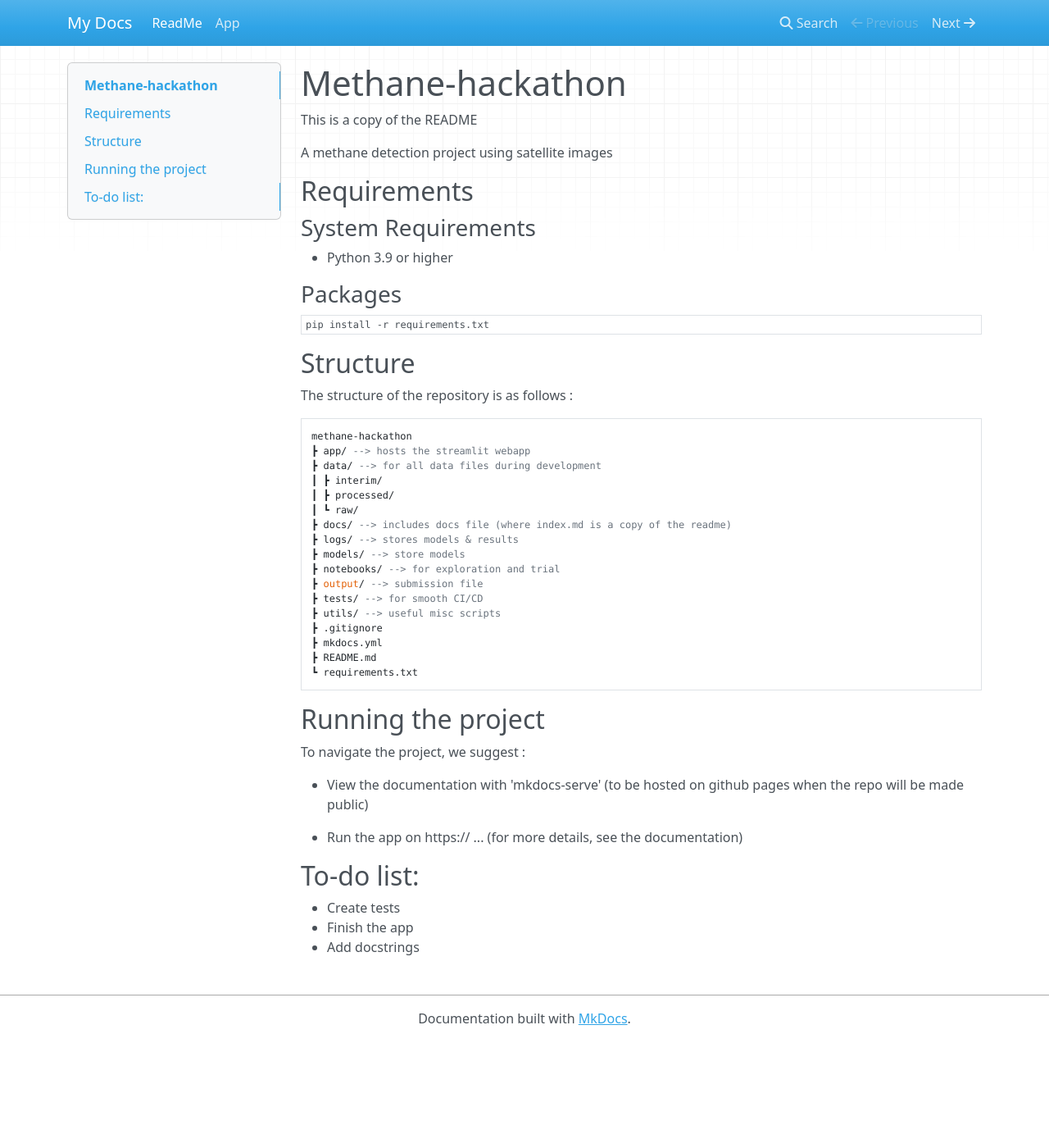
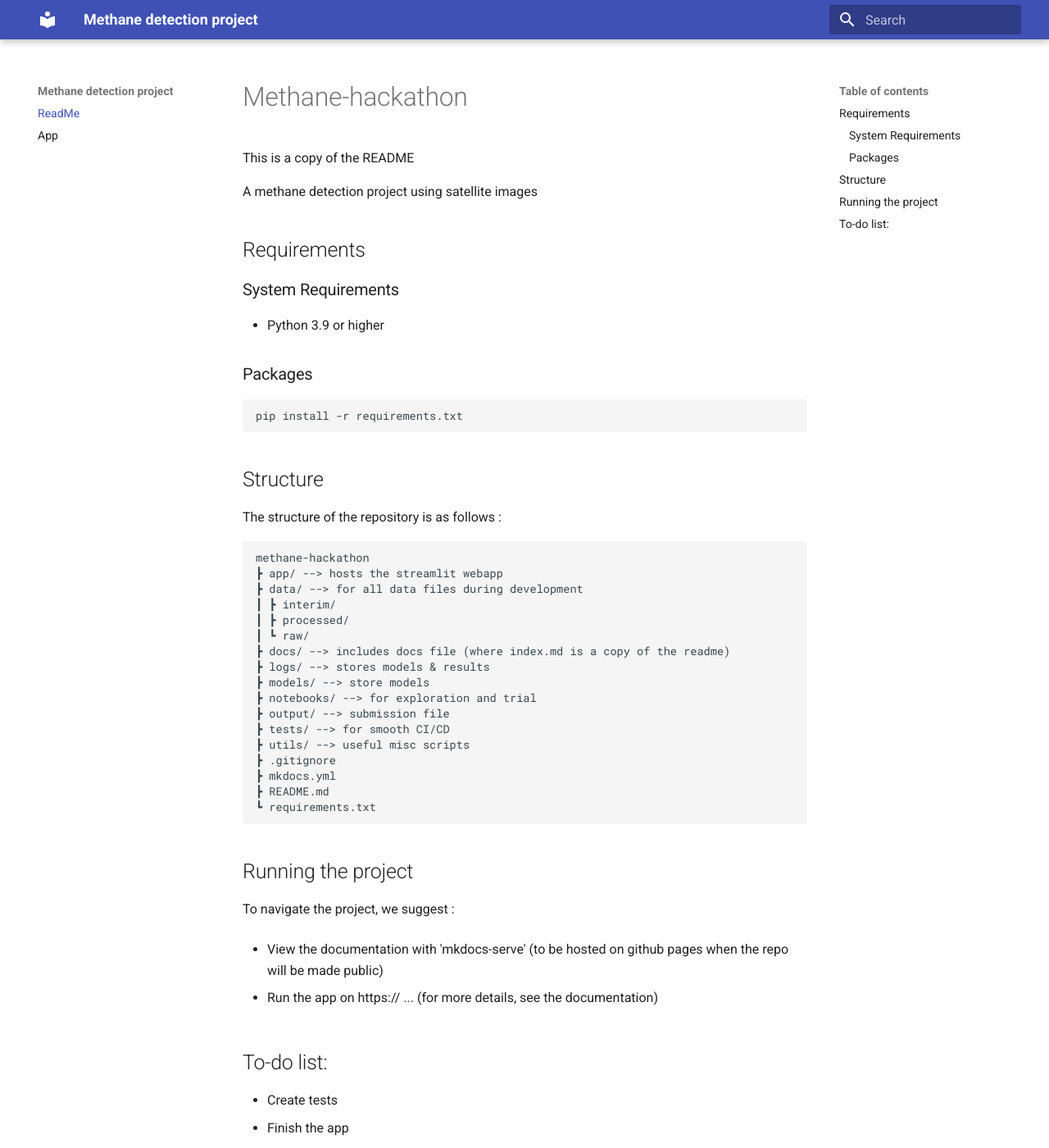
Before and after one commit to guillaumedherouville/mckinsey-methane-hackathon, an MkDocs documentation site: the page built from docs/index.md, in a window 1280 px wide and 1400 px high. Shown: the whole window at 82% size. Built offline with MkDocs 1.6.1 and Material for MkDocs 9.7.7, drawn with Linux system fonts in a browser that asks for light colours; nearby versions of some CDN libraries; some of the changed text lies outside the part shown.

Commit message:
docs improv

```diff
--- a/mkdocs.yml
+++ b/mkdocs.yml
@@ -1,5 +1,8 @@
-site_name: My Docs
+site_name: Methane detection project
 
 nav:
   - ReadMe : index.md
   - App : app_doc.md
+
+theme:
+  name: 'material'
--- a/requirements.txt
+++ b/requirements.txt
@@ -12,3 +12,4 @@ scikit-learn==1.2.0
 mkdocs==1.5.3
 visualkeras==0.0.2
 rasterio==1.3.8
+mkdocs-material==9.4.5
```
